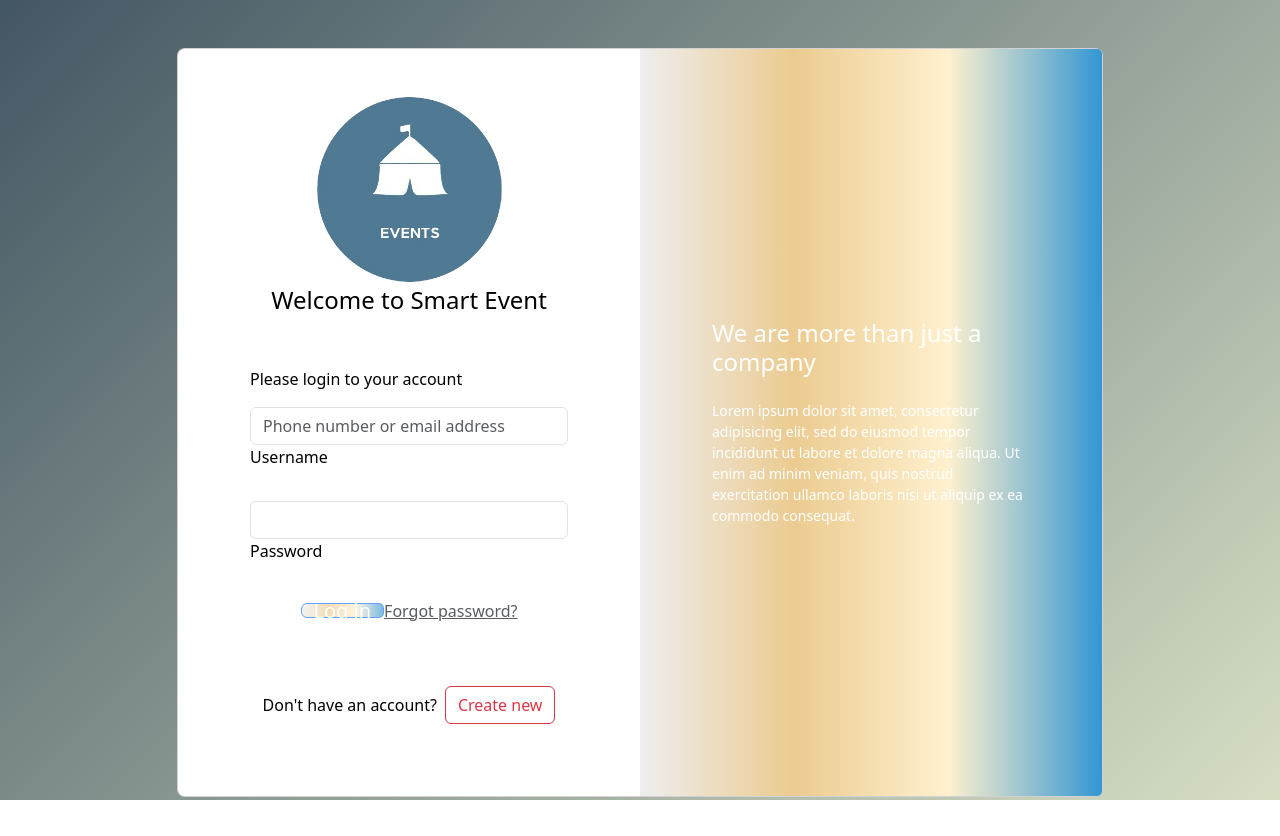
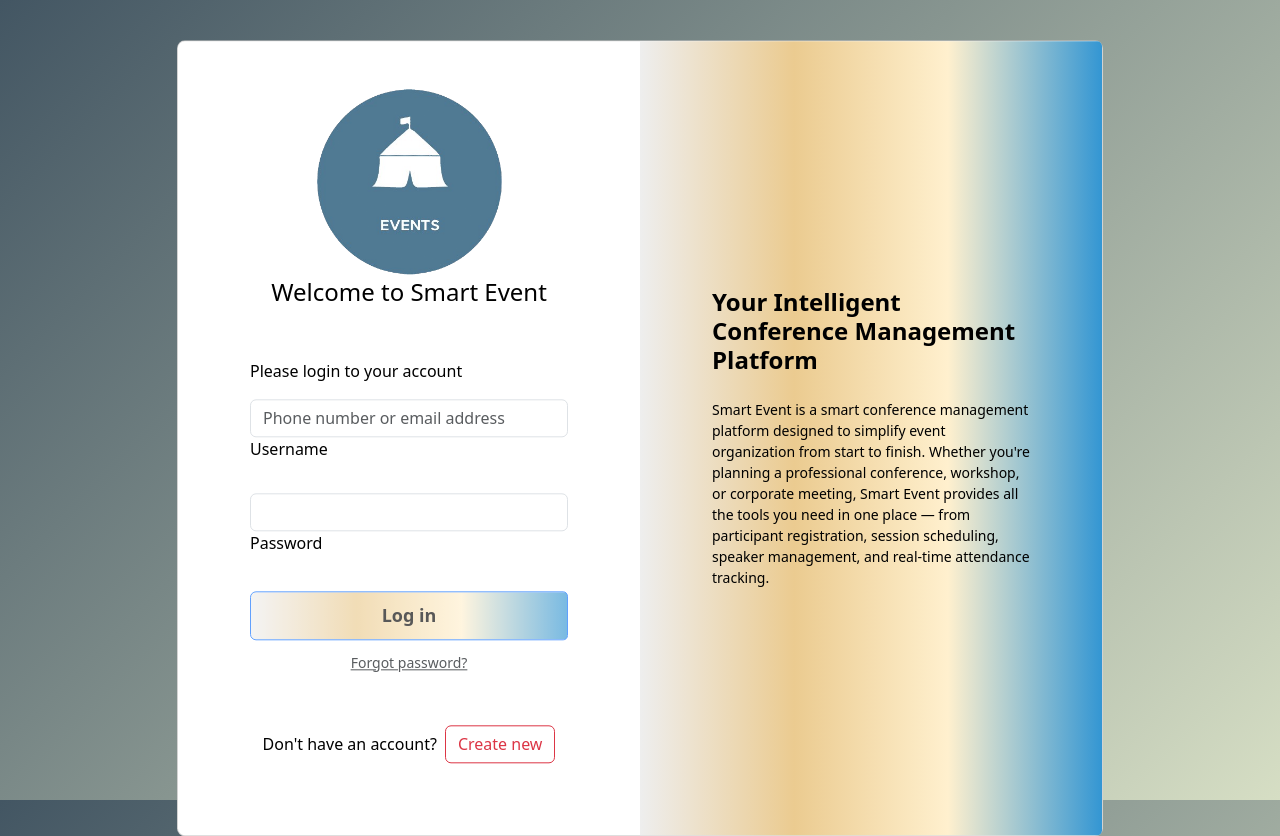
Before and after one commit to othmane-cut/Front-end-smart-event, an Angular app: page /login in a window 1280 px wide. Before the commit the page ends 800 px from the top, so only its background shows below. Built offline with nearby package versions, Linux system fonts and the light colour scheme.

Commit message:
add animation

```diff
--- a/src/app/pages/login/login.component/login.component.css
+++ b/src/app/pages/login/login.component/login.component.css
@@ -24,3 +24,26 @@ border-bottom-right-radius: .3rem;
 #container-divex {
   box-shadow: 12px 4px 12px rgba(5, 5, 5, 0.4);
 }
+/* ✨ Idle floating animation */
+#container-dive {
+  animation: floatUpDown 3s ease-in-out infinite;
+}
+
+@keyframes floatUpDown {
+  0% { transform: translateY(0px); }
+  50% { transform: translateY(-10px); }
+  100% { transform: translateY(0px); }
+}
+
+/* ❌ Shake animation on invalid login */
+.shake {
+  animation: shakeAnim 0.4s ease;
+}
+
+@keyframes shakeAnim {
+  0% { transform: translateX(0px); }
+  25% { transform: translateX(-10px); }
+  50% { transform: translateX(10px); }
+  75% { transform: translateX(-10px); }
+  100% { transform: translateX(0px); }
+}
--- a/src/app/pages/login/login.component/login.component.html
+++ b/src/app/pages/login/login.component/login.component.html
@@ -1,36 +1,6 @@
-<!-- <div class="container mt-5" style="max-width: 400px;">
-  <h2 class="text-center mb-4">Login</h2>
+<section class="h-100 gradient-form" style="background: linear-gradient(135deg, #435663, #D6DEC4);">
+  <div class="container py-5 h-100" id="container-dive" [class.shake]="isShaking">
 
-  <form (ngSubmit)="onSubmit()" #loginForm="ngForm">
-    <div class="mb-3">
-      <label>Email</label>
-      <input
-        type="email"
-        class="form-control"
-        name="email"
-        [(ngModel)]="email"
-        required
-      />
-    </div>
-
-    <div class="mb-3">
-      <label>Password</label>
-      <input
-        type="password"
-        class="form-control"
-        name="password"
-        [(ngModel)]="password"
-        required
-      />
-    </div>
-
-    <button class="btn btn-primary w-100" [disabled]="!loginForm.valid" (click)="onCheckUser()" >
-      Login
-    </button>
-  </form>
-</div> -->
-<section class="h-100 gradient-form" style="background: linear-gradient(135deg, #435663, #D6DEC4);">
-  <div class="container py-5 h-100" id="container-dive">
     <div class="row d-flex justify-content-center align-items-center h-100">
       <div class="col-xl-10">
         <div class="card rounded-3 text-black">
@@ -39,8 +9,7 @@
               <div class="card-body p-md-5 mx-md-4">
 
                 <div class="text-center">
-                  <img src="logoEvent-removebg-preview.png"
-                    style="width: 185px;" alt="logo">
+                  <img src="logoEvent-removebg-preview.png" style="width: 185px;" alt="logo">
                   <h4 class="mt-1 mb-5 pb-1">Welcome to Smart Event</h4>
                 </div>
 
@@ -54,19 +23,31 @@
                   </div>
 
                   <div data-mdb-input-init class="form-outline mb-4">
-                    <input type="password" id="form2Example22" class="form-control"  [(ngModel)]="password" required name="password"/>
+                    <input type="password" id="form2Example22" class="form-control" [(ngModel)]="password" required
+                      name="password" />
                     <label class="form-label" for="form2Example22">Password</label>
                   </div>
+                  <div class="text-center pt-1 mb-5 pb-1">
 
-                  <div class="text-center pt-1 mb-5 pb-1">
-                    <button data-mdb-button-init data-mdb-ripple-init class="btn btn-primary btn-block fa-lg gradient-custom-2 mb-3" type="button" (click)="onCheckUser()" [disabled]="!loginForm.valid" >Log
-                      in</button>
-                    <a class="text-muted" href="#!">Forgot password?</a>
+                    <!-- Login button -->
+                    <button data-mdb-button-init data-mdb-ripple-init
+                      class="btn btn-primary w-100 gradient-custom-2 mb-2" type="button" (click)="onCheckUser()"
+                      [disabled]="!loginForm.valid" style="padding: 10px 0; font-size: 18px; color: black; font-weight: bold;">
+                      Log in
+                    </button>
+
+                    <!-- Forgot password under the button -->
+                    <div>
+                      <a class="text-muted small d-block mt-1" href="#!">Forgot password?</a>
+                    </div>
+
                   </div>
+
 
                   <div class="d-flex align-items-center justify-content-center pb-4">
                     <p class="mb-0 me-2">Don't have an account?</p>
-                    <button  type="button" data-mdb-button-init data-mdb-ripple-init class="btn btn-outline-danger">Create new</button>
+                    <button type="button" data-mdb-button-init data-mdb-ripple-init
+                      class="btn btn-outline-danger">Create new</button>
                   </div>
 
                 </form>
@@ -75,10 +56,9 @@
             </div>
             <div class="col-lg-6 d-flex align-items-center gradient-custom-2">
               <div class="text-white px-3 py-4 p-md-5 mx-md-4">
-                <h4 class="mb-4">We are more than just a company</h4>
-                <p class="small mb-0">Lorem ipsum dolor sit amet, consectetur adipisicing elit, sed do eiusmod
-                  tempor incididunt ut labore et dolore magna aliqua. Ut enim ad minim veniam, quis nostrud
-                  exercitation ullamco laboris nisi ut aliquip ex ea commodo consequat.</p>
+                <h4 class="mb-4" style="color: black;font-weight: bold;">Your Intelligent Conference Management Platform</h4>
+                <p class="small mb-0" style="color: black;">Smart Event is a smart conference management platform designed to simplify event organization from start to finish. Whether you're planning a professional conference, workshop, or corporate meeting, Smart Event provides all the tools you need in one place — from participant registration,
+                   session scheduling, speaker management, and real-time attendance tracking.</p>
               </div>
             </div>
           </div>
--- a/src/app/pages/login/login.component/login.component.ts
+++ b/src/app/pages/login/login.component/login.component.ts
@@ -11,11 +11,16 @@ import { Router } from '@angular/router';
   styleUrls: ['./login.component.css']
 })
 export class LoginComponent {
+
   defaultEmail = 'anas@example.com';
   defaultPassword = '123';
+
   email = '';
   password = '';
 
+  isShaking = false; // ✅ controls shake animation state
+
+  constructor(private router: Router) {}
 
   onSubmit() {
     console.log('Email:', this.email);
@@ -25,12 +30,19 @@ export class LoginComponent {
   onCheckUser() {
     if (this.email === this.defaultEmail && this.password === this.defaultPassword) {
       this.router.navigate(['/dashboard']);
+    } else {
+      this.shakeDiv();         // ✅ trigger animation when invalid
 
-    } else {
-      alert('Invalid email or password.');
     }
+  }
+
+  // ✅ Function that triggers shake animation
+  private shakeDiv() {
+    this.isShaking = true;
+
+    setTimeout(() => {
+      this.isShaking = false;
+    }, 400); // same duration as CSS animation
+  }
+
 }
-
-
-  constructor(private router: Router) {}
-}
```
